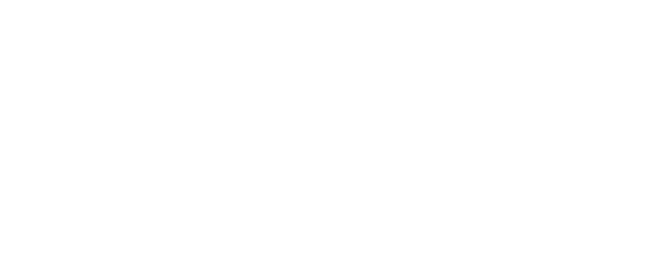
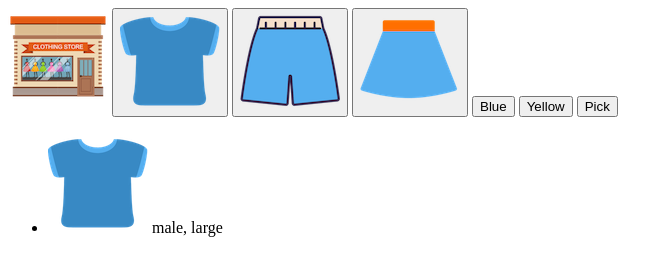
Before and after one commit to developerpark2348/shoppingtemplate, a plain HTML site: page index.html in a window 1280 px wide. Shown: the whole page, without its empty margins (0-671 px from the left). Drawn offline with Linux system fonts and the light colour scheme.

Commit message:
add HTML
add HTML: body

```diff
--- a/index.html
+++ b/index.html
@@ -7,5 +7,22 @@
     <link rel="stylesheet" href="style.css" />
     <script src="src/main.js" defer></script>
   </head>
-  <body></body>
+  <body>
+    <!-- Logo -->
+    <img src="img/logo.png" alt="Logo" class="logo">
+    <!-- Buttons -->
+    <button class="btn"><img src="img/blue_t.png" alt="tshirt" class="imgBtn"></button>
+    <button class="btn"><img src="img/blue_p.png" alt="pants" class="imgBtn"></button>
+    <button class="btn"><img src="img/blue_s.png" alt="skirt" class="imgBtn"></button>
+    <button class="btn colorBtn blue">Blue</button>
+    <button class="btn colorBtn yellow">Yellow</button>
+    <button class="btn colorBtn pink">Pick</button>
+    <!-- Items-->
+    <ul class="items">
+      <li class="item">
+        <img src="img/blue_t.png" alt="tshirt" class="item__thumbnail">
+        <span class="item__description">male, large</span>
+      </li>
+    </ul>
+  </body>
 </html>
```
